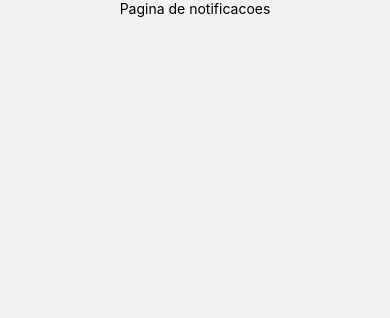
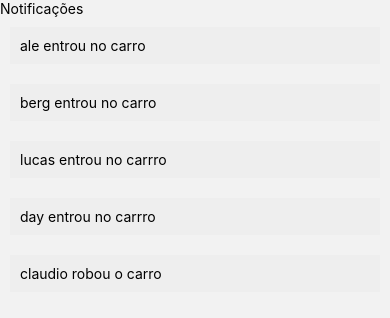
Before and after one commit to berg1618/spy-cam, a React Native app: screen /notificacoes in a window 390 px wide. Shown: the top 318 px of the page. Built offline with nearby package versions, Linux system fonts and the light colour scheme.

Commit message:
tela de notificacao

```diff
--- a/components/Notificacoes/index.js
+++ b/components/Notificacoes/index.js
@@ -1,15 +1,107 @@
-import { Text, TouchableOpacity, View } from "react-native";
-import React from "react";
+import React, {useState} from 'react';
+import {
+  FlatList,
+  SafeAreaView,
+  StatusBar,
+  StyleSheet,
+  Text,
+  TouchableOpacity,
+  View,
+} from 'react-native';
+
 import { useNavigation } from '@react-navigation/native';
 // import styles from "./styles";
 
+
+
+//array que ta simulando o back
+const DATA = [
+    {
+      id: 'bd7acbea-c1b1-46c2-aed5-3ad53abb28ba',
+      title: 'ale entrou no carro',
+    },
+    {
+      id: '3ac68afc-c605-48d3-a4f8-fbd91aa97f63',
+      title: 'berg entrou no carro',
+    },
+    {
+      id: '58694a0f-3da1-471f-bd96-145571e29d72',
+      title: 'lucas entrou no carrro',
+    },
+    {
+      id: '58694a0f-3da1-471f-bd96-145571e29d72',
+      title: 'day entrou no carrro',
+    },
+    {
+
+      id: '58694a0f-3da1-471f-bd96-145571e29d72',
+      title: 'claudio robou o carro',
+    },
+  ];
+
+
+//vai rederizar um item
+const Item = ({item}) => (
+    <TouchableOpacity style={styles.botao}>
+      <Text>{item.title}</Text>
+    </TouchableOpacity>
+  );
+
+//parte principal
 const Notificacoes = () => {
     const navigation = useNavigation();
-     return (
-        <View style={{alignItems: "center"}}>
-            <Text>Pagina de notificacoes</Text>
-        </View>
-     )
+
+    const [selectedId, setSelectedId] = useState();
+
+    const renderItem = ({item}) => {
+        const backgroundColor = item.id === selectedId ? '#6e3b6e' : '#f9c2ff';
+        const color = item.id === selectedId ? 'white' : 'black';
+
+        return (
+          <Item
+            item={item}
+           />
+        );
+      };
+
+      //conteudo da tela de notificacao
+      return (
+
+        <SafeAreaView style={styles.container}>
+            <View style={styles.mainnotificacao}>
+            <Text style={styles.titleApp}>Notificações</Text>
+                <FlatList
+                data={DATA}
+                renderItem={renderItem}
+                keyExtractor={item => item.id}
+                extraData={selectedId}
+            />
+            </View>
+
+        </SafeAreaView>
+      );
 }
 
+
+const styles = StyleSheet.create({
+    container: {
+      flex: 1,
+      marginTop: StatusBar.currentHeight || 0,
+
+    },
+    item: {
+      padding: 20,
+      marginVertical: 8,
+      marginHorizontal: 16,
+    },
+    title: {
+      fontSize: 32,
+    },
+    botao: {
+      backgroundColor: '#eee',
+      margin: 10,
+      padding: 10
+    },
+    mainnotificacao:{}
+  });
 export default Notificacoes
```
Also changed, not shown: components/Header/index.js (added, +71 -0 lines), components/Header/style.js (added, +39 -0 lines), 1 other file (tests, documents, lock files or other folders).
